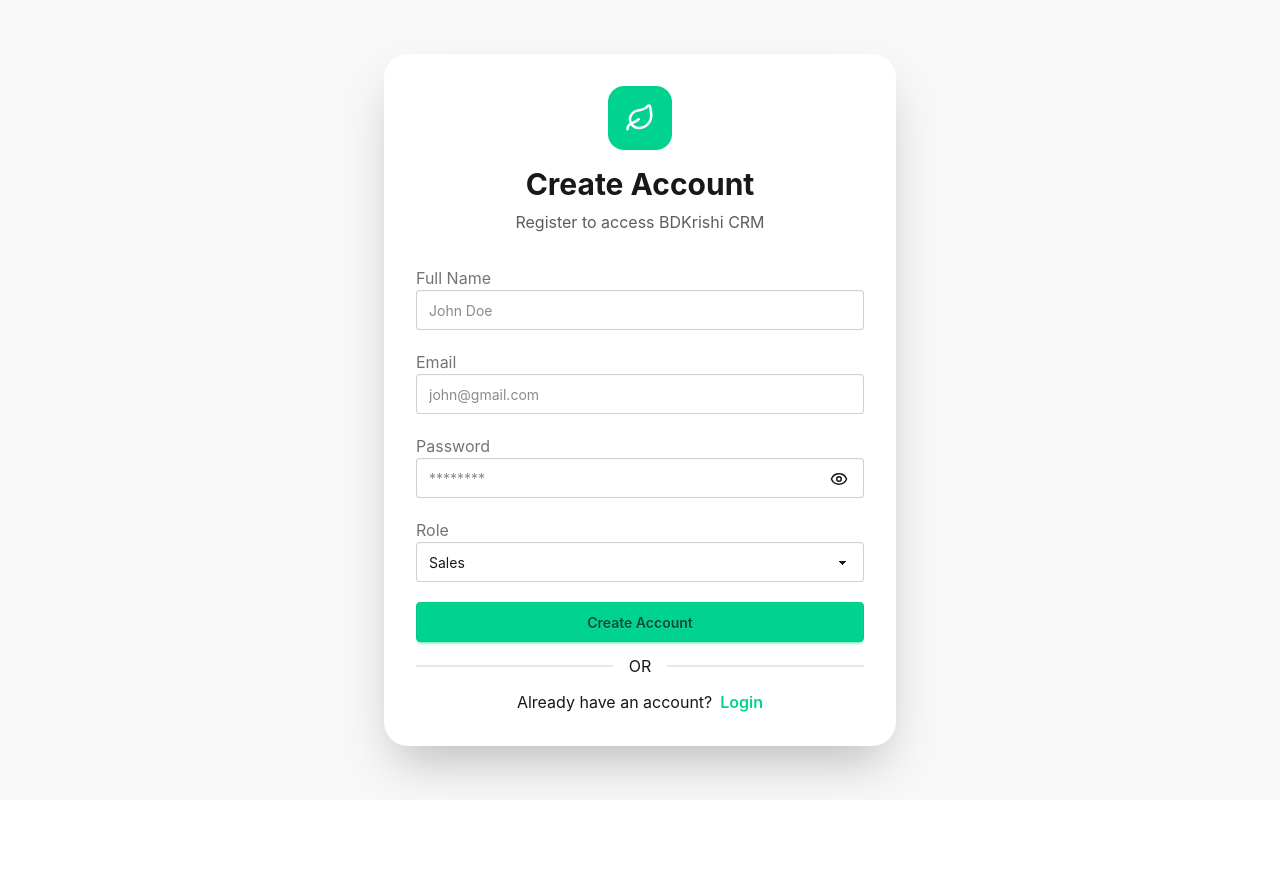
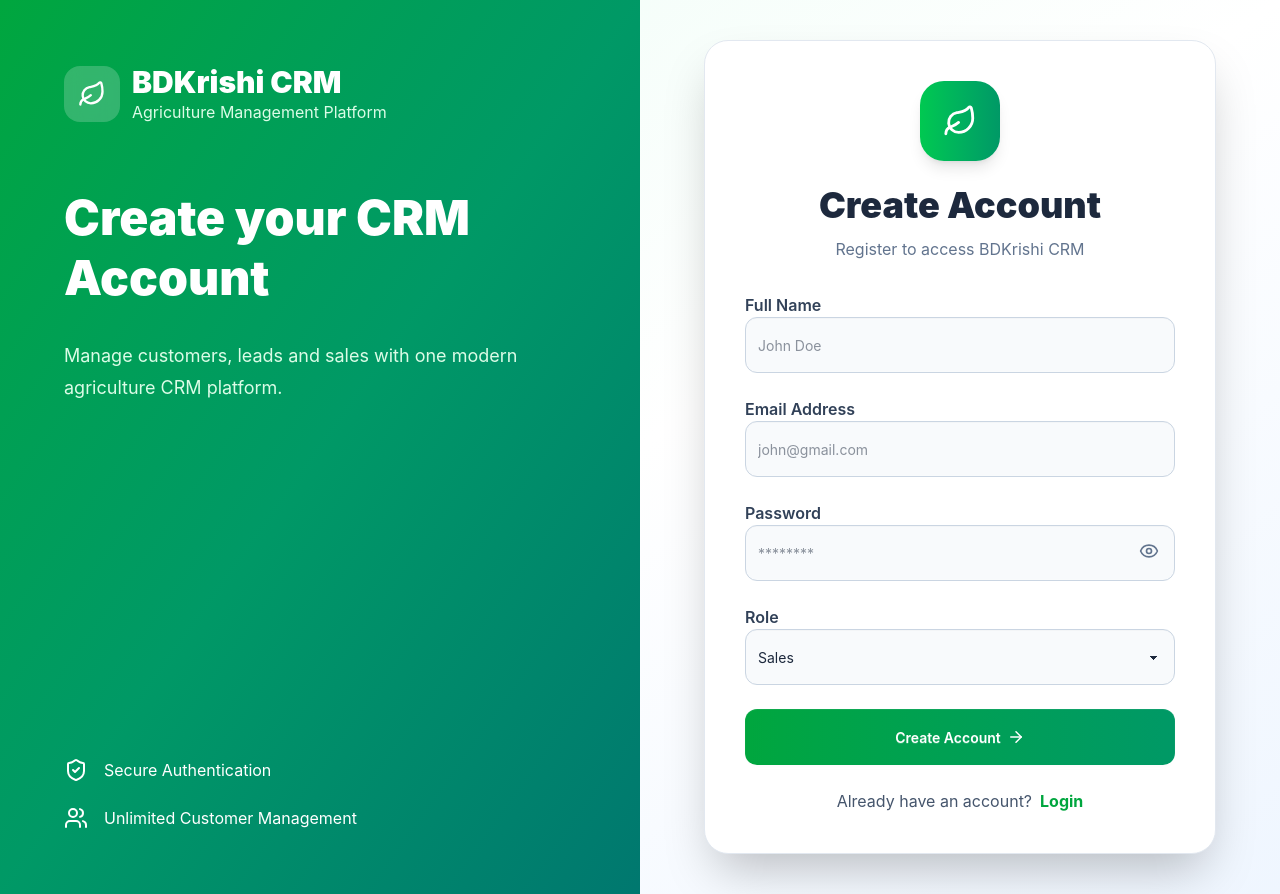
Before and after one commit to RupomPB/bdkrishi-mini-crm-client, a React (Vite) app: page /register in a window 1280 px wide. Before the commit the page ends 800 px from the top, so only its background shows below. Built offline with nearby package versions, Linux system fonts and the light colour scheme.

Commit message:
update register page

```diff
--- a/src/pages/Register.jsx
+++ b/src/pages/Register.jsx
@@ -1,8 +1,14 @@
 import { useForm } from "react-hook-form";
 import { Link, useNavigate } from "react-router-dom";
 import { useState } from "react";
-import { Eye, EyeOff, Leaf } from "lucide-react";
-import toast from "react-hot-toast";
+import {
+  Eye,
+  EyeOff,
+  Leaf,
+  ArrowRight,
+  ShieldCheck,
+  Users,
+} from "lucide-react";import toast from "react-hot-toast";
 import api from "../services/api";
 
 const Register = () => {
@@ -29,21 +35,88 @@ const Register = () => {
   };
 
   return (
-    <div className="min-h-screen bg-base-200 flex items-center justify-center px-4">
+   <div className="min-h-screen bg-gradient-to-br from-emerald-50 via-white to-blue-50 flex">
 
-      <div className="w-full max-w-lg bg-base-100 rounded-3xl shadow-2xl p-8">
+  {/* Left Side */}
+
+  <div className="hidden lg:flex w-1/2 bg-gradient-to-br from-green-600 via-emerald-600 to-teal-700 text-white p-16 flex-col justify-between">
+
+    <div>
+
+      <div className="flex items-center gap-3">
+
+        <div className="w-14 h-14 rounded-2xl bg-white/20 backdrop-blur flex items-center justify-center">
+
+          <Leaf size={28} />
+
+        </div>
+
+        <div>
+
+          <h1 className="text-3xl font-black">
+            BDKrishi CRM
+          </h1>
+
+          <p className="text-green-100">
+            Agriculture Management Platform
+          </p>
+
+        </div>
+
+      </div>
+
+      <h2 className="text-5xl font-black leading-tight mt-16">
+        Create your CRM Account
+      </h2>
+
+      <p className="text-green-100 text-lg mt-8 leading-8">
+        Manage customers, leads and sales with one
+        modern agriculture CRM platform.
+      </p>
+
+    </div>
+
+    <div className="space-y-6">
+
+      <div className="flex items-center gap-4">
+
+        <ShieldCheck />
+
+        <span>Secure Authentication</span>
+
+      </div>
+
+      <div className="flex items-center gap-4">
+
+        <Users />
+
+        <span>Unlimited Customer Management</span>
+
+      </div>
+
+    </div>
+
+  </div>
+
+  {/* Right Side */}
+
+  <div className="flex-1 flex justify-center items-center p-10">
+
+    <div className="w-full max-w-lg bg-white rounded-3xl shadow-2xl border border-slate-200 p-10">
 
       <div className="text-center mb-8">
 
-          <div className="w-16 h-16 bg-success rounded-2xl flex items-center justify-center mx-auto mb-4 text-white">
-            <Leaf size={30} />
+        <div className="w-20 h-20 rounded-3xl bg-gradient-to-r from-green-500 to-emerald-600 mx-auto flex items-center justify-center text-white shadow-lg">
+
+          <Leaf size={34} />
+
         </div>
 
-          <h1 className="text-3xl font-bold">
+        <h2 className="text-4xl font-black text-slate-800 mt-6">
           Create Account
-          </h1>
+        </h2>
 
-          <p className="opacity-70 mt-2">
+        <p className="text-slate-500 mt-3">
           Register to access BDKrishi CRM
         </p>
 
@@ -51,62 +124,74 @@ const Register = () => {
 
       <form
         onSubmit={handleSubmit(onSubmit)}
-          className="space-y-5"
+        className="space-y-6"
       >
+              {/* Full Name */}
 
         <div>
 
           <label className="label">
-              <span className="label-text">Full Name</span>
+            <span className="label-text font-semibold text-slate-700">
+              Full Name
+            </span>
           </label>
 
           <input
-              className="input input-bordered w-full"
+            type="text"
             placeholder="John Doe"
+            className="input input-bordered w-full h-14 rounded-xl bg-slate-50 border-slate-300 focus:border-green-500 text-slate-800"
             {...register("name", {
               required: "Name is required",
             })}
           />
 
-            <p className="text-error text-sm">
+          <p className="text-error text-sm mt-2">
             {errors.name?.message}
           </p>
 
         </div>
 
+        {/* Email */}
+
         <div>
 
           <label className="label">
-              <span className="label-text">Email</span>
+            <span className="label-text font-semibold text-slate-700">
+              Email Address
+            </span>
           </label>
 
           <input
             type="email"
-              className="input input-bordered w-full"
             placeholder="john@gmail.com"
+            className="input input-bordered w-full h-14 rounded-xl bg-slate-50 border-slate-300 focus:border-green-500 text-slate-800"
             {...register("email", {
               required: "Email is required",
             })}
           />
 
-            <p className="text-error text-sm">
+          <p className="text-error text-sm mt-2">
             {errors.email?.message}
           </p>
 
         </div>
 
+        {/* Password */}
+
         <div>
 
           <label className="label">
-              <span className="label-text">Password</span>
+            <span className="label-text font-semibold text-slate-700">
+              Password
+            </span>
           </label>
 
           <div className="relative">
 
             <input
               type={showPassword ? "text" : "password"}
-                className="input input-bordered w-full pr-12"
               placeholder="********"
+              className="input input-bordered w-full h-14 rounded-xl bg-slate-50 border-slate-300 pr-14 focus:border-green-500 text-slate-800"
               {...register("password", {
                 required: "Password is required",
                 minLength: {
@@ -118,32 +203,36 @@ const Register = () => {
 
             <button
               type="button"
-                className="absolute right-4 top-3"
               onClick={() => setShowPassword(!showPassword)}
+              className="absolute right-4 top-4 text-slate-500"
             >
               {showPassword ? (
-                  <EyeOff size={18} />
+                <EyeOff size={20} />
               ) : (
-                  <Eye size={18} />
+                <Eye size={20} />
               )}
             </button>
 
           </div>
 
-            <p className="text-error text-sm">
+          <p className="text-error text-sm mt-2">
             {errors.password?.message}
           </p>
 
         </div>
 
+        {/* Role */}
+
         <div>
 
           <label className="label">
-              <span className="label-text">Role</span>
+            <span className="label-text font-semibold text-slate-700">
+              Role
+            </span>
           </label>
 
           <select
-              className="select select-bordered w-full"
+            className="select select-bordered w-full h-14 rounded-xl bg-slate-50 border-slate-300 text-slate-800"
             {...register("role")}
           >
             <option value="sales">Sales</option>
@@ -153,32 +242,40 @@ const Register = () => {
         </div>
 
         <button
-            className="btn btn-success w-full"
           disabled={isSubmitting}
+          className="btn w-full h-14 rounded-xl bg-gradient-to-r from-green-600 to-emerald-600 border-0 text-white hover:scale-[1.02] transition-all"
         >
-            {isSubmitting ? "Creating..." : "Create Account"}
+          {isSubmitting ? (
+            "Creating Account..."
+          ) : (
+            <>
+              Create Account
+              <ArrowRight size={18} />
+            </>
+          )}
         </button>
 
-        </form>
-
-        <div className="divider">OR</div>
-
-        <p className="text-center">
+        <p className="text-center text-slate-600">
 
           Already have an account?
 
           <Link
             to="/"
-            className="text-success font-semibold ml-2"
+            className="text-green-600 font-bold ml-2 hover:underline"
           >
             Login
           </Link>
 
         </p>
+              </form>
+
 
     </div>
 
   </div>
+
+</div>
+
   );
 };
 
```
Lines whose indentation alone changed are shown as unchanged.
